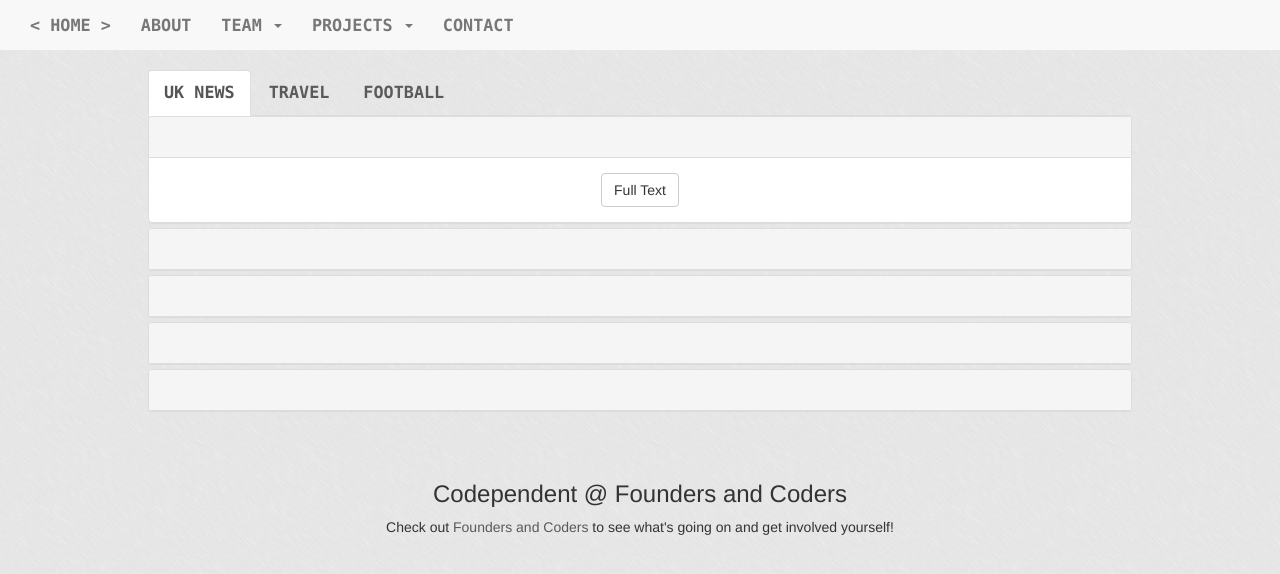
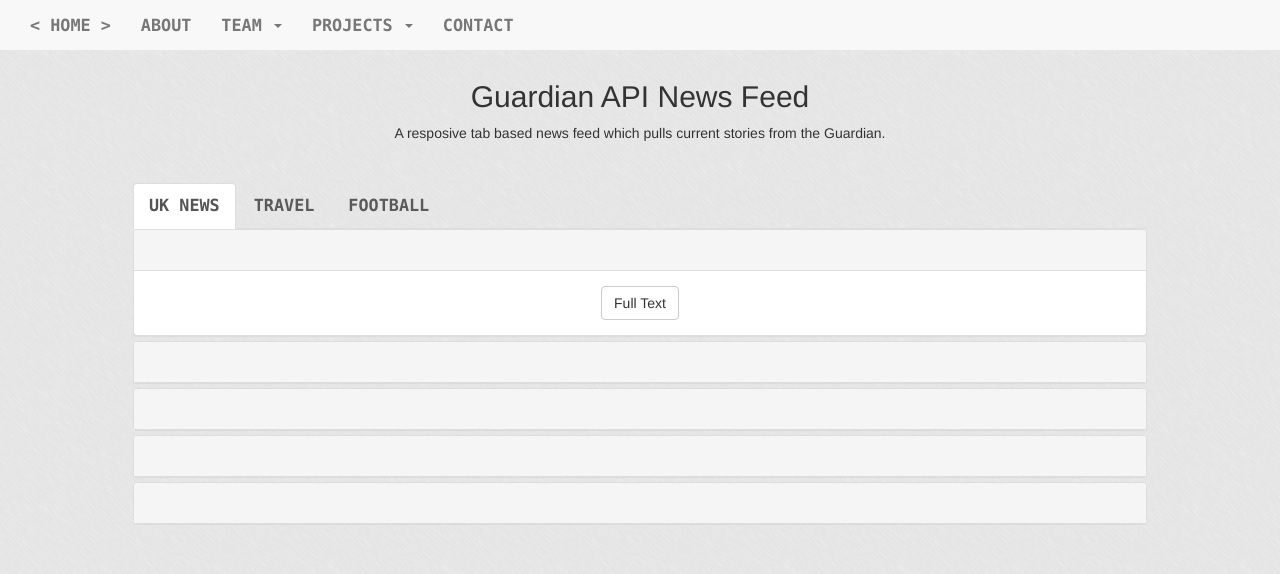
Before and after one commit to codependentfc/codependentfc.github.io, a Jekyll site: the page built from projects/week2.html, in a window 1280 px wide. Shown: the top 574 px of the page. Built offline with Jekyll 4.4.1, drawn with Linux system fonts in a browser that asks for light colours; nearby versions of some CDN libraries.

Commit message:
footer broken on news feed page, so removed for now

```diff
--- a/_layouts/default.html
+++ b/_layouts/default.html
@@ -4,8 +4,7 @@
   {% include head.html %}
 
   <body>
-    <!-- WRAPPER FOR BOOTSTRAP -->
-    <!-- <div class='container-fluid'>   -->
+
       <div id='sticky-wrap'>
         {% include header.html %}
         <div id='sticky-body'>
@@ -13,8 +12,10 @@
         </div>
       </div>
       <div id='sticky-footer'>
-        {% include footer.html %}
+        {% unless page.title == 'News Feed' %}
+          {% include footer.html %}
+        {% endunless %}
       </div>
-    <!-- </div> -->
+
   </body>
 </html>
--- a/projects/week2.html
+++ b/projects/week2.html
@@ -2,10 +2,18 @@
 layout: default
 js: api
 permalink: /week2/
+title: News Feed
 ---
 
 
 <div class='container'>
+  <div class='row'>
+    <div class='text-center'>
+      <h2>Guardian API News Feed</h2>
+      <p>A resposive tab based news feed which pulls current stories from the Guardian.</p>
+      <br/>
+      <br/>
+    </div>
   <div class='row'>
     <div class='col-md-12'>
        <div role='tabpanel'>
--- a/scripts/api2.js
+++ b/scripts/api2.js
@@ -20,6 +20,7 @@
       $.each(trails, function (ind, val){
         $('#'+searchVal+'-trail'+(ind+1)).append('<a href="'+urls[ind]+'">'+val+'</a>');
       });
+      // experiemnting with buttons to provide full story
       $('.fullText').click(function(){
         alert(data.response.results[0].fields.body);
       });
```
